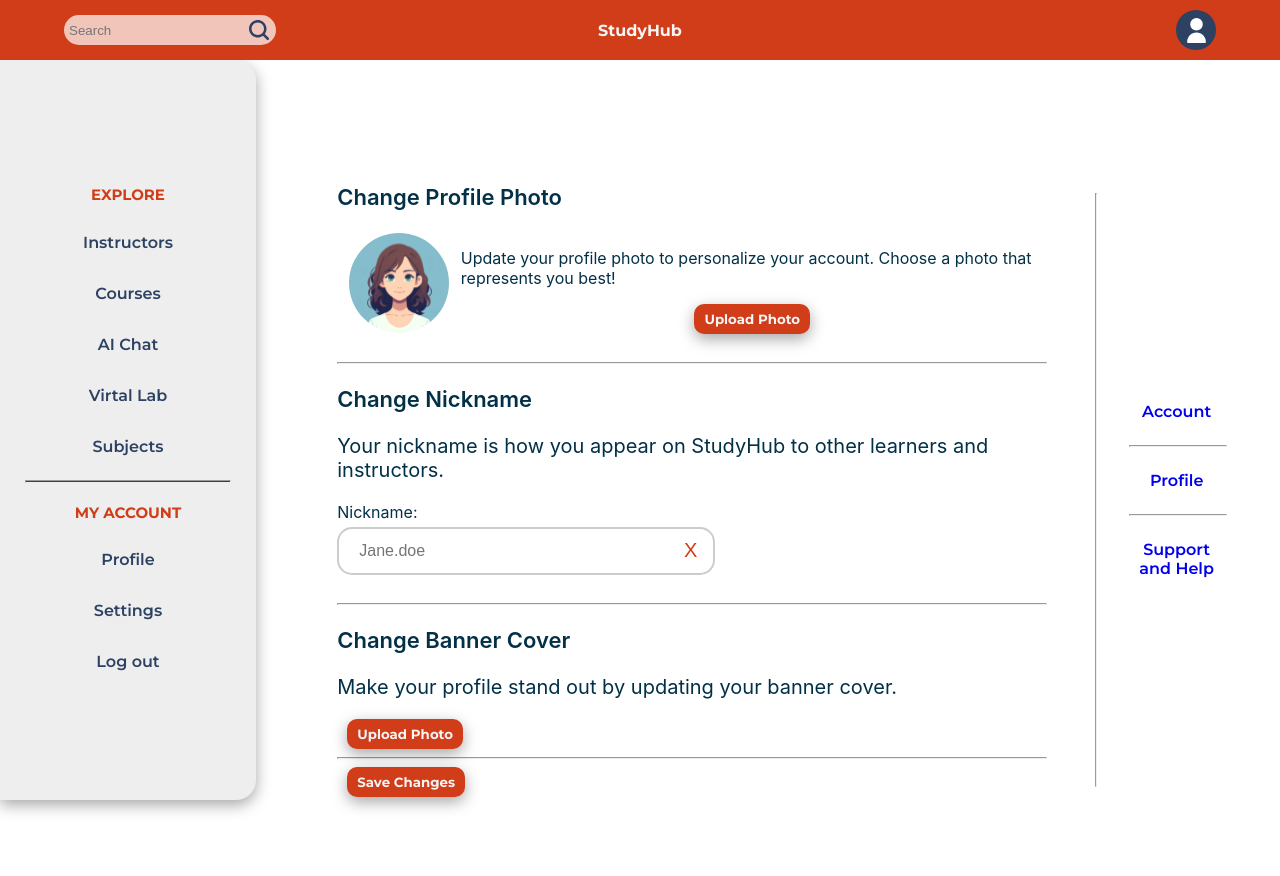
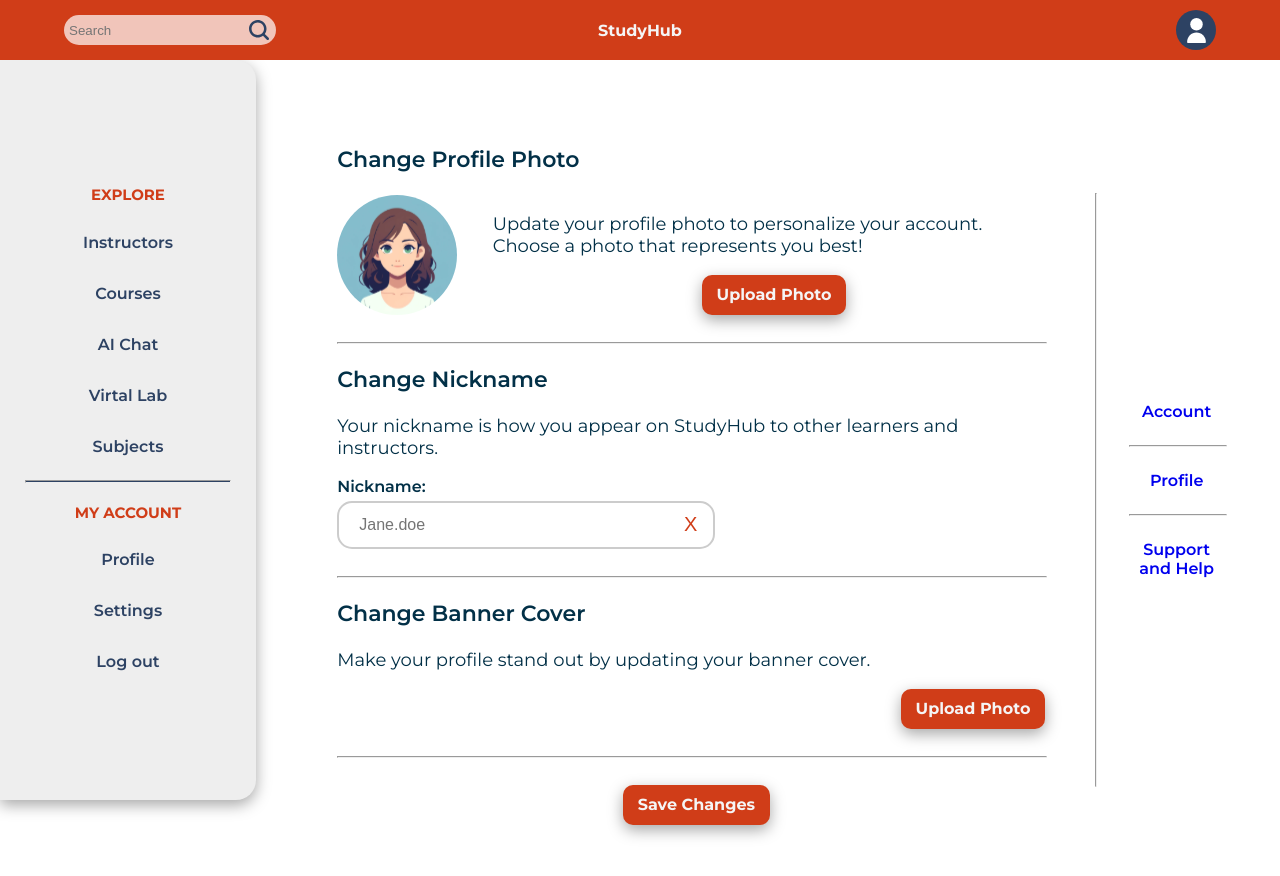
Before and after one commit to elidaarnaut/StudyHub, a React (Create React App) app in the folder study-hub/: page /settings2 in a window 1280 px wide. Shown: the top 876 px of the page. Built offline with nearby package versions, Linux system fonts and the light colour scheme.

Commit message:
First version of Second Settings page

```diff
--- a/study-hub/src/App.css
+++ b/study-hub/src/App.css
@@ -605,6 +605,7 @@
 }
 .accSettings {
   width: 95%;
+  font-family: 'Montserrat',Arial, Helvetica, sans-serif;
 }
 
 .functionHeading {
@@ -613,7 +614,7 @@
 }
 
 .functionHeading:first-of-type{
-  margin-top: 0px;
+  margin-top: 40px;
 }
 
 .majorHeading {
@@ -622,7 +623,7 @@
 }
 
 .settingsText {
-  font-size: 20px;
+  font-size: 18px;
   font-weight: 400;
 }
 
@@ -649,16 +650,16 @@
   display: flex;
   flex-direction: row;
   width: 100%;
-  justify-content: space-evenly;
+  justify-content: space-between;
   align-items: center;
 }
 
 .changeProfilePicDiv img {
-  width: 100px;
+  width: 120px;
 }
 
 .changeProfilePicText{
-  width: calc(95% - 100px);
+  width: calc(95% - 120px);
   display: flex;
   justify-content: center;
   align-items: center;
@@ -713,3 +714,23 @@ label {
   display: block;
   margin-bottom: 5px;
 }
+
+.accSettings label {
+  font-family: 'Montserrat', Arial, Helvetica, sans-serif;
+  font-weight: 600;
+}
+
+.accSettings .button {
+  padding: 20px 15px;
+  display: flex;
+  justify-content: center;
+  align-items: center;
+  font-size: 16px;
+}
+.saveChangesDiv {
+  display: flex;
+  width: 100%;
+  justify-content: center;
+  align-items: center;
+  margin-bottom: 50px;
+}
--- a/study-hub/src/pages/SettingsPage2.jsx
+++ b/study-hub/src/pages/SettingsPage2.jsx
@@ -25,7 +25,7 @@ function SettingsPage2(){
                         <div className="changeProfilePicDiv">
                             <img src={profilePic} alt="Profile Picture" />
                             <div className="changeProfilePicText">
-                                <p>Update your profile photo to personalize your account. Choose a photo that represents you best!</p>
+                                <p className="settingsText">Update your profile photo to personalize your account. Choose a photo that represents you best!</p>
                                 <button className="button">Upload Photo</button>
                             </div>
                         </div>
@@ -55,7 +55,11 @@ function SettingsPage2(){
                         <button className="button">Upload Photo</button>
                         <br />
                         <hr />
-                        <button className="button">Save Changes</button>
+                        <br />
+                        <div className='saveChangesDiv'>
+                            <button className="button">Save Changes</button>
+
+                        </div>
 
                     </div>
                 </div>
```
